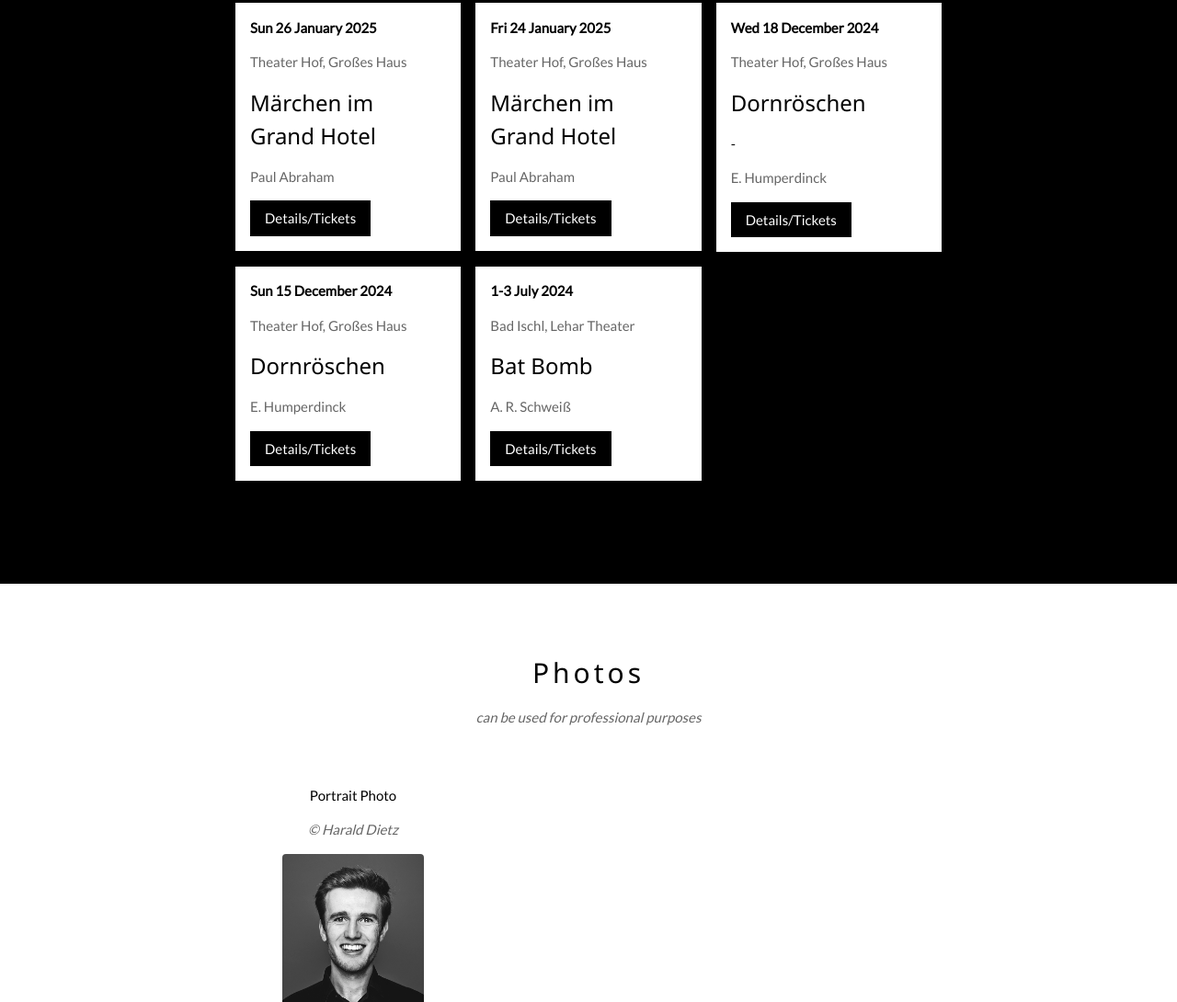
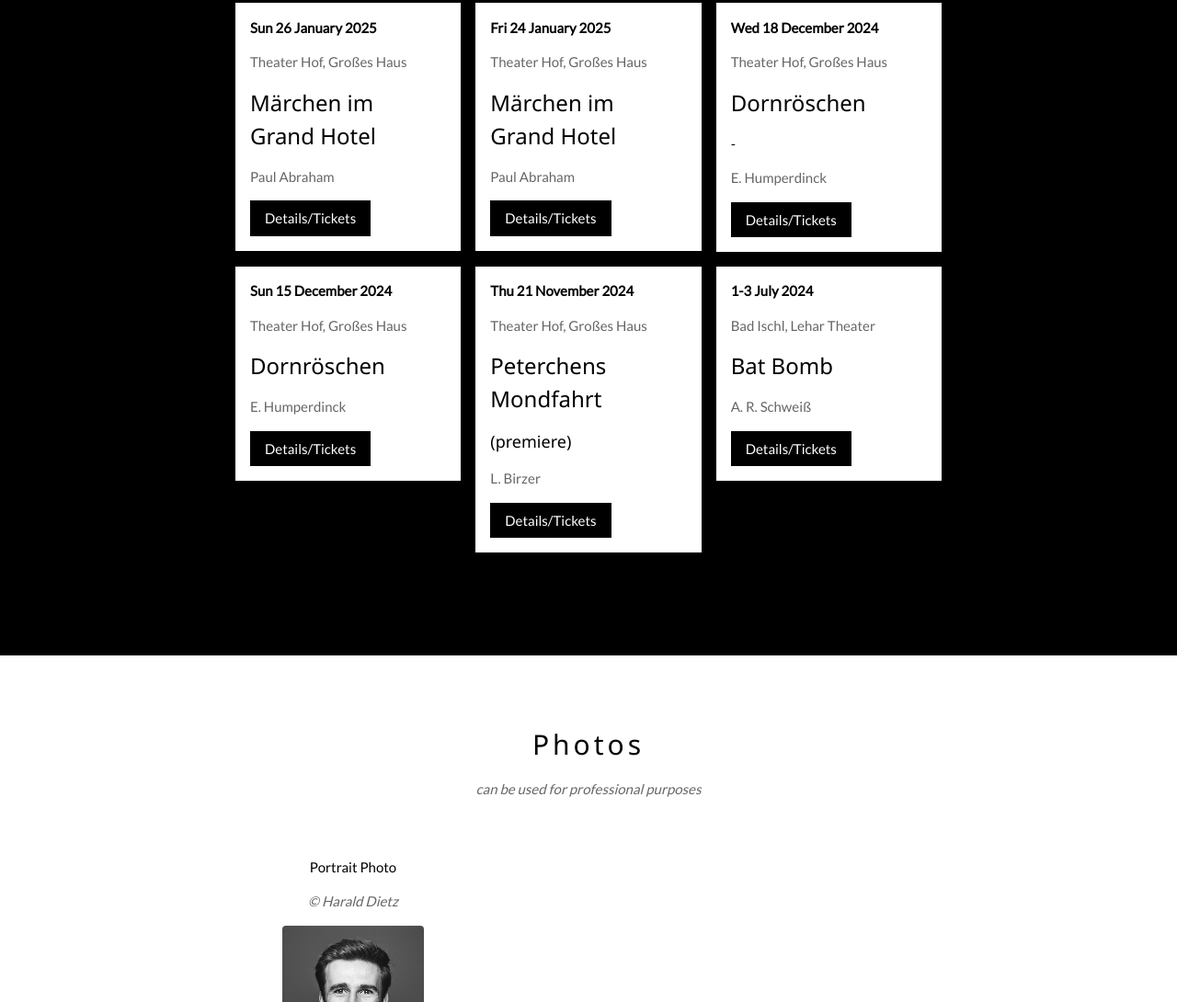
Before and after one commit to rubenhawwer/test1, a plain HTML site: page index.html in a window 1280 px wide. Shown: the part 3101-4191 px from the top of the page at 92% size. Drawn offline with nearby package versions, Linux system fonts and the light colour scheme.

Commit message:
Update index.html

```diff
--- a/index.html
+++ b/index.html
@@ -280,6 +280,18 @@ He also serves as chief conductor of both the Junges Mozart Orchester and the Mo
             <button class="w3-button w3-black w3-margin-bottom" onclick="window.open('https://www.theater-hof.de/spielplan/stuecke/detail/dornroeschen');">Details/Tickets</button>
           </div>
         </div>
+
+	<div class="w3-third w3-margin-bottom">
+          <div class="w3-container w3-white">
+            <p><b>Thu 21 November 2024</b></p>
+            <p class="w3-opacity">Theater Hof, Großes Haus </p>
+            <p> <h3> Peterchens Mondfahrt </h3> </p>
+            <p> <h5> (premiere) </h5> </p>
+			<p class="w3-opacity ">L. Birzer</p>
+            <button class="w3-button w3-black w3-margin-bottom" onclick="window.open('https://www.theater-hof.de/spielplan/stuecke/detail/peterchens-mondfahrt');">Details/Tickets</button>
+          </div>
+        </div>
+
 		<div class="w3-third w3-margin-bottom">
           <div class="w3-container w3-white">
             <p><b> 1-3 July 2024</b></p>
```
